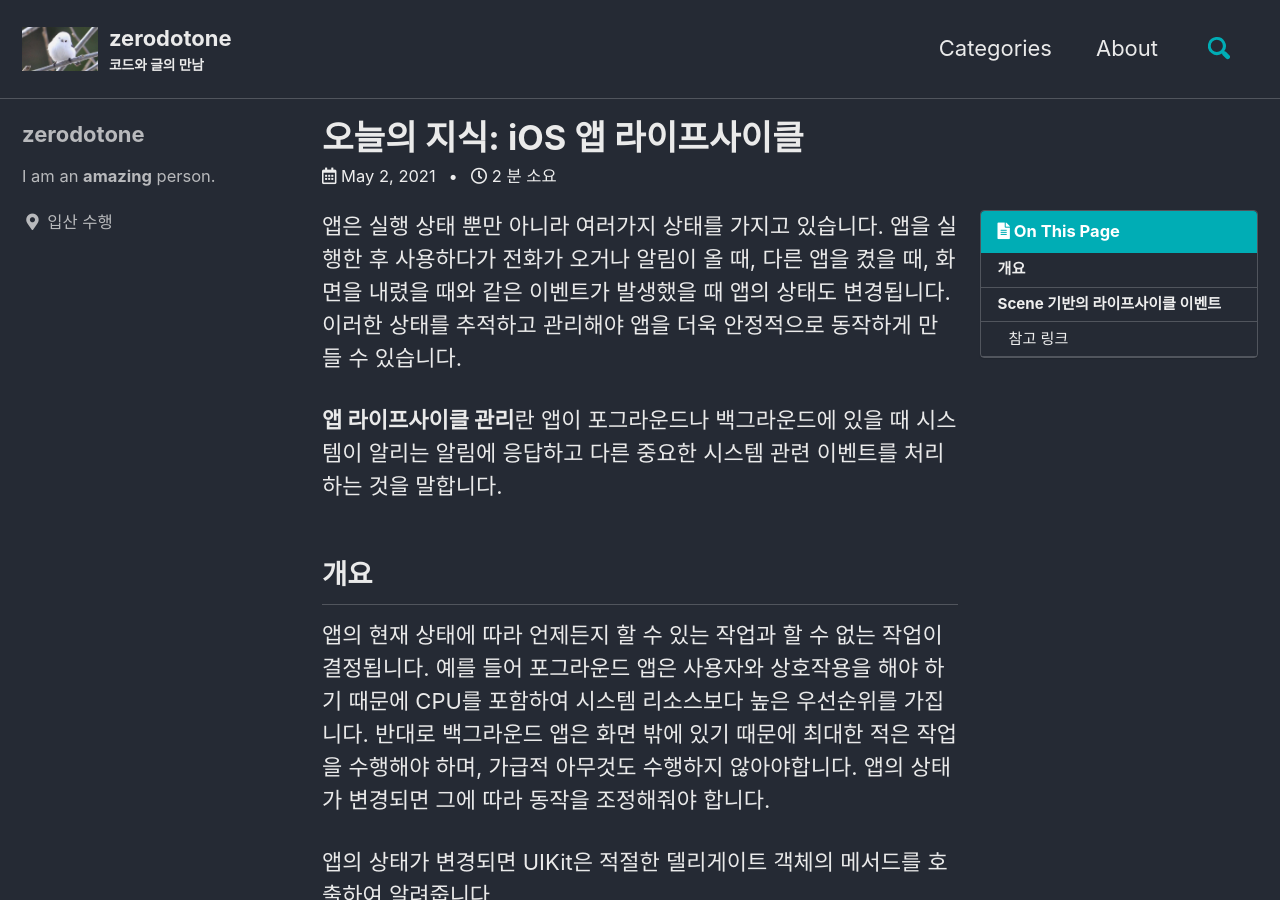
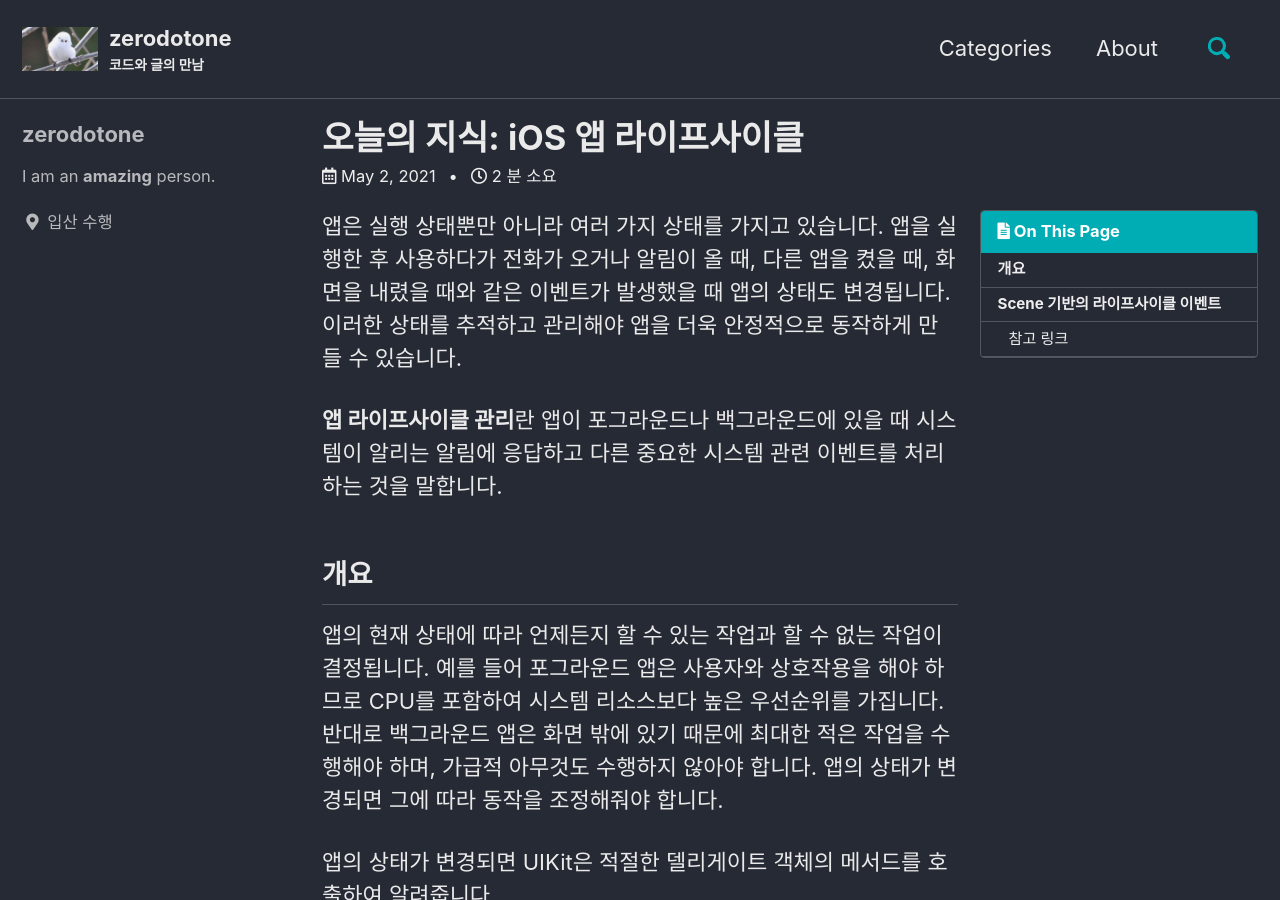
Before and after one commit to zdodev/zdodev.github.io, a Jekyll site: the page built from _posts/2021-05-02-오늘의-지식-iOS-앱-라이프사이클.md, in a window 1280 px wide and 900 px high. Built offline with Jekyll 4.4.1, drawn with Linux system fonts in a browser that asks for light colours; cached includes are drawn as plain includes; some of the changed text lies outside the part shown.

Commit message:
✍️: 오늘의 지식 iOS 라이프사이클 오타 수정.

```diff
--- a/_posts/2021-05-02-오늘의-지식-iOS-앱-라이프사이클.md
+++ b/_posts/2021-05-02-오늘의-지식-iOS-앱-라이프사이클.md
@@ -9,13 +9,13 @@ comments: true
 
 ---
 
-앱은 실행 상태 뿐만 아니라 여러가지 상태를 가지고 있습니다. 앱을 실행한 후 사용하다가 전화가 오거나 알림이 올 때, 다른 앱을 켰을 때, 화면을 내렸을 때와 같은 이벤트가 발생했을 때 앱의 상태도 변경됩니다. 이러한 상태를 추적하고 관리해야 앱을 더욱 안정적으로 동작하게 만들 수 있습니다.
+앱은 실행 상태뿐만 아니라 여러 가지 상태를 가지고 있습니다. 앱을 실행한 후 사용하다가 전화가 오거나 알림이 올 때, 다른 앱을 켰을 때, 화면을 내렸을 때와 같은 이벤트가 발생했을 때 앱의 상태도 변경됩니다. 이러한 상태를 추적하고 관리해야 앱을 더욱 안정적으로 동작하게 만들 수 있습니다.
 
 **앱 라이프사이클 관리**란 앱이 포그라운드나 백그라운드에 있을 때 시스템이 알리는 알림에 응답하고 다른 중요한 시스템 관련 이벤트를 처리하는 것을 말합니다.
 
 ## 개요
 
-앱의 현재 상태에 따라 언제든지 할 수 있는 작업과 할 수 없는 작업이 결정됩니다. 예를 들어 포그라운드 앱은 사용자와 상호작용을 해야 하기 때문에 CPU를 포함하여 시스템 리소스보다 높은 우선순위를 가집니다. 반대로 백그라운드 앱은 화면 밖에 있기 때문에 최대한 적은 작업을 수행해야 하며, 가급적 아무것도 수행하지 않아야합니다. 앱의 상태가 변경되면 그에 따라 동작을 조정해줘야 합니다.
+앱의 현재 상태에 따라 언제든지 할 수 있는 작업과 할 수 없는 작업이 결정됩니다. 예를 들어 포그라운드 앱은 사용자와 상호작용을 해야 하므로 CPU를 포함하여 시스템 리소스보다 높은 우선순위를 가집니다. 반대로 백그라운드 앱은 화면 밖에 있기 때문에 최대한 적은 작업을 수행해야 하며, 가급적 아무것도 수행하지 않아야 합니다. 앱의 상태가 변경되면 그에 따라 동작을 조정해줘야 합니다.
 
 앱의 상태가 변경되면 UIKit은 적절한 델리게이트 객체의 메서드를 호출하여 알려줍니다.
 
@@ -41,7 +41,7 @@ scene 상태 변화에 따른 다음 작업을 수행하세요.
 - **foreground-inactive** 상태로 전환할 때, 데이터를 저장하고 앱을 조용히 하도록 합니다.
 - **background** 상태로 전환할 때, 중요한 작업은 종료하고 최대한 많은 메모리를 확보합니다. 그리고 앱의 스냅샷을 준비합니다.
 - scene과 연결이 끊어지면 scene과 관련된 모든 공유하고 있는 리소스를 정리합니다.
-- scene 관련 이벤트 뿐만 아니라 앱 시작 시 `UIApplicationDelegate` 객체를 사용하여 응답해야 합니다.
+- scene 관련 이벤트뿐만 아니라 앱 시작 시 `UIApplicationDelegate` 객체를 사용하여 응답해야 합니다.
 
 ### 참고 링크
 
```
Also changed, not shown: other parts of _posts/2021-05-02-오늘의-지식-iOS-앱-라이프사이클.md (+2 -2 lines).
